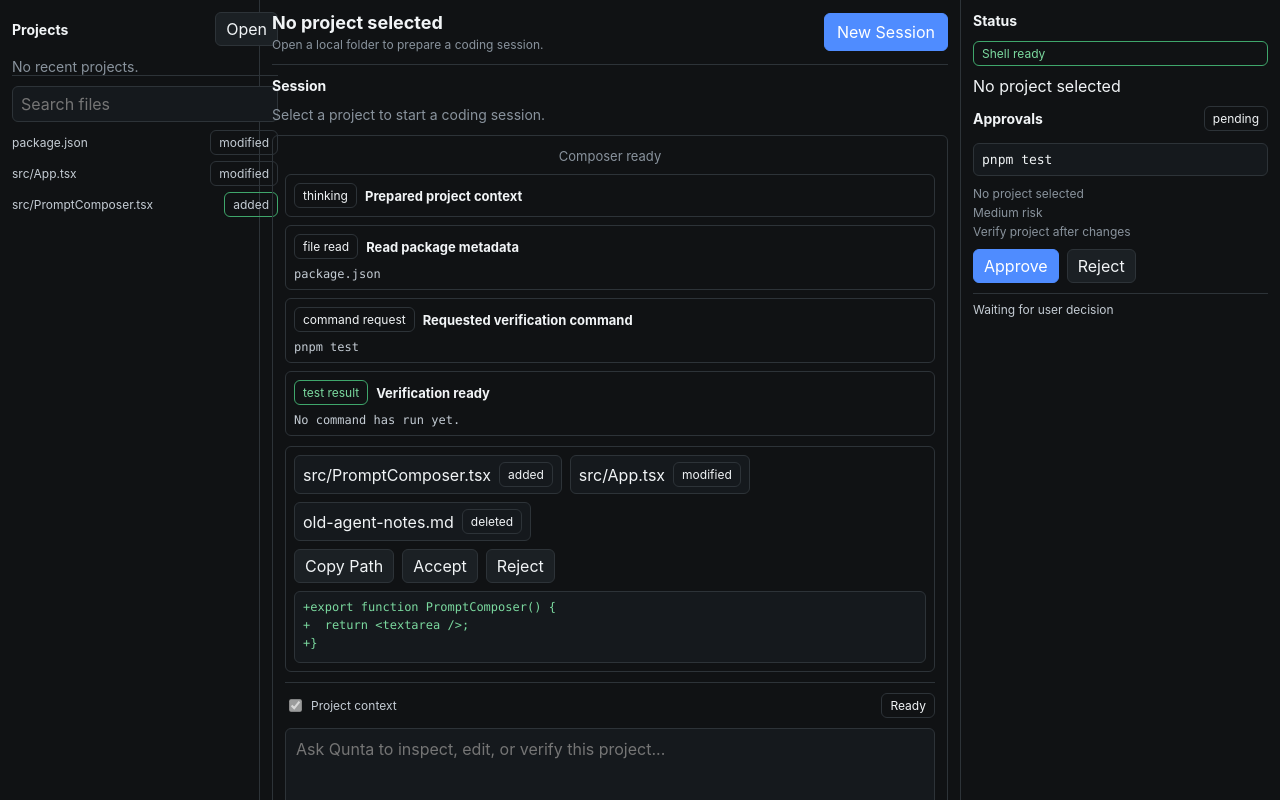
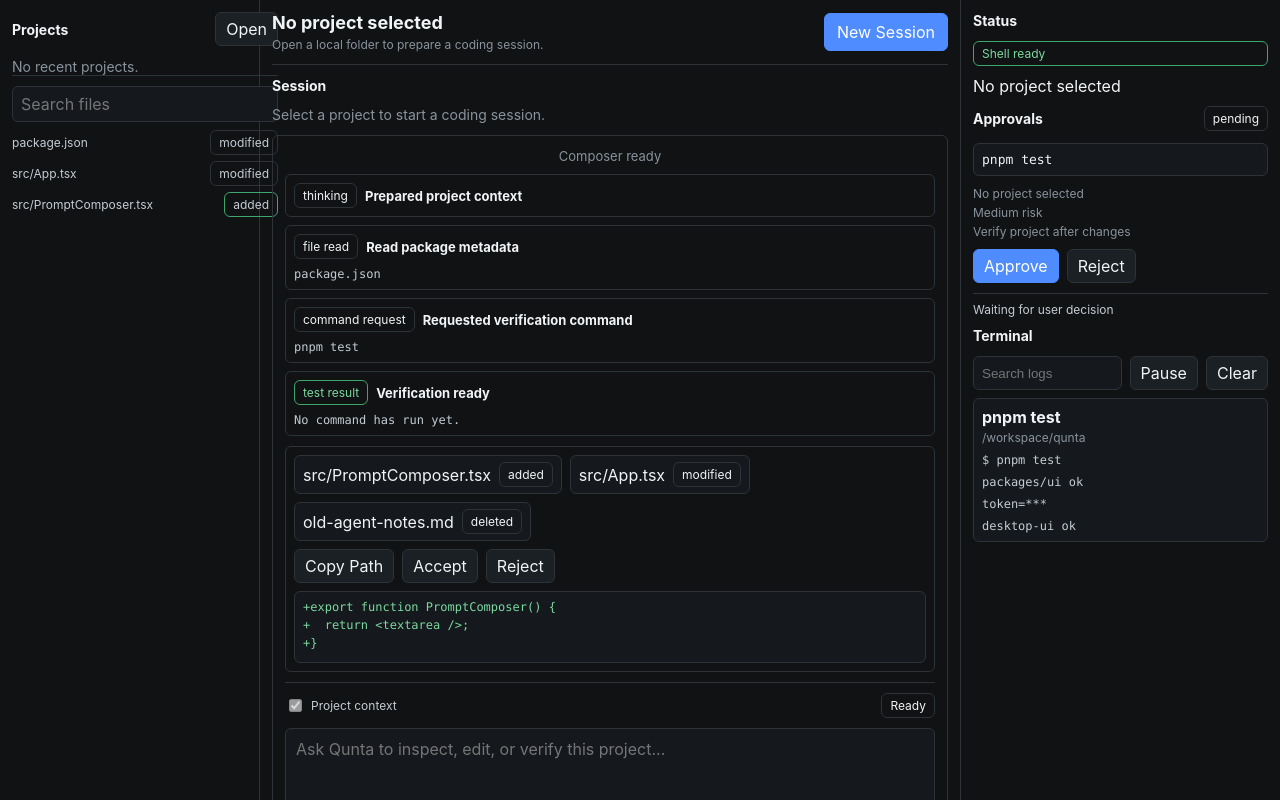
Before and after one commit to bestmaa/qunta, a React (Vite) app in the folder apps/desktop-ui/: page / in a window 1280 px wide. Shown: the top 800 px of the page. Built offline with nearby package versions, Linux system fonts and the light colour scheme.

Commit message:
Add terminal log panel

```diff
--- a/apps/desktop-ui/src/App.tsx
+++ b/apps/desktop-ui/src/App.tsx
@@ -11,8 +11,9 @@ import {
 import { AgentTimeline } from "./AgentTimeline.js";
 import { DiffViewer } from "./DiffViewer.js";
 import { FileTree } from "./FileTree.js";
-import { mockDiffs, mockEvents, mockFiles } from "./mock-data.js";
+import { mockDiffs, mockEvents, mockFiles, mockTerminalGroups } from "./mock-data.js";
 import { PromptComposer } from "./PromptComposer.js";
+import { TerminalLogPanel } from "./TerminalLogPanel.js";
 
 const recentProjectsKey = "qunta.recentProjects";
 
@@ -161,6 +162,9 @@ export function App() {
               <div className="approval-audit">{approvalAudit}</div>
             </div>
           </Panel>
+          <Panel heading="Terminal">
+            <TerminalLogPanel groups={mockTerminalGroups} />
+          </Panel>
         </div>
       }
       sidebar={
--- /dev/null
+++ b/apps/desktop-ui/src/TerminalLogPanel.tsx
@@ -0,0 +1,72 @@
+import { Button } from "@qunta/ui";
+import { useMemo, useState } from "react";
+
+export interface TerminalCommandGroup {
+  readonly command: string;
+  readonly cwd: string;
+  readonly lines: readonly string[];
+}
+
+export interface TerminalLogPanelProps {
+  readonly groups: readonly TerminalCommandGroup[];
+}
+
+export function maskTerminalLine(line: string) {
+  return line
+    .replace(/(token|secret|password|api[_-]?key)=\S+/gi, "$1=***")
+    .replace(/Bearer\s+\S+/gi, "Bearer ***")
+    .replace(/\x1b\[[0-9;]*m/g, "");
+}
+
+export function TerminalLogPanel({ groups }: TerminalLogPanelProps) {
+  const [query, setQuery] = useState("");
+  const [paused, setPaused] = useState(false);
+  const [cleared, setCleared] = useState(false);
+  const visibleGroups = useMemo(() => {
+    if (cleared) {
+      return [];
+    }
+
+    return groups.map((group) => ({
+      ...group,
+      lines: group.lines
+        .map(maskTerminalLine)
+        .filter((line) => line.toLowerCase().includes(query.toLowerCase()))
+    }));
+  }, [cleared, groups, query]);
+
+  return (
+    <div className="terminal-panel">
+      <div className="terminal-controls">
+        <input
+          onChange={(event) => setQuery(event.currentTarget.value)}
+          placeholder="Search logs"
+          value={query}
+        />
+        <Button onClick={() => setPaused(!paused)} size="sm">
+          {paused ? "Resume" : "Pause"}
+        </Button>
+        <Button onClick={() => setCleared(true)} size="sm">
+          Clear
+        </Button>
+      </div>
+      <div className="terminal-output" aria-live={paused ? "off" : "polite"}>
+        {visibleGroups.length === 0 ? (
+          <div className="empty-state">No command output.</div>
+        ) : (
+          visibleGroups.map((group) => (
+            <section className="terminal-group" key={`${group.cwd}:${group.command}`}>
+              <header>
+                <strong>{group.command}</strong>
+                <span>{group.cwd}</span>
+              </header>
+              {group.lines.map((line, index) => (
+                <code key={`${group.command}-${index}`}>{line}</code>
+              ))}
+            </section>
+          ))
+        )}
+      </div>
+    </div>
+  );
+}
--- a/apps/desktop-ui/src/mock-data.ts
+++ b/apps/desktop-ui/src/mock-data.ts
@@ -1,6 +1,7 @@
 import type { AgentTimelineEvent } from "./AgentTimeline.js";
 import type { DiffFile } from "./DiffViewer.js";
 import type { FileTreeEntry } from "./FileTree.js";
+import type { TerminalCommandGroup } from "./TerminalLogPanel.js";
 
 export const mockEvents: readonly AgentTimelineEvent[] = [
   { id: "evt-1", title: "Prepared project context", type: "thinking" },
@@ -39,3 +40,11 @@ export const mockDiffs: readonly DiffFile[] = [
     hunks: ["-temporary notes", "-remove before beta"]
   }
 ];
+
+export const mockTerminalGroups: readonly TerminalCommandGroup[] = [
+  {
+    command: "pnpm test",
+    cwd: "/workspace/qunta",
+    lines: ["$ pnpm test", "packages/ui ok", "token=hidden-value", "desktop-ui ok"]
+  }
+];
--- a/apps/desktop-ui/src/styles.css
+++ b/apps/desktop-ui/src/styles.css
@@ -392,6 +392,58 @@ button {
   padding-top: 8px;
 }
 
+.terminal-panel,
+.terminal-output,
+.terminal-group {
+  display: grid;
+  gap: 8px;
+}
+
+.terminal-controls {
+  display: flex;
+  flex-wrap: wrap;
+  gap: 8px;
+}
+
+.terminal-controls input {
+  background: #15191d;
+  border: 1px solid #2d3338;
+  border-radius: 6px;
+  color: #f1f4f6;
+  flex: 1;
+  min-width: 120px;
+  padding: 6px 8px;
+}
+
+.terminal-output {
+  max-height: 240px;
+  overflow: auto;
+}
+
+.terminal-group {
+  background: #15191d;
+  border: 1px solid #2d3338;
+  border-radius: 6px;
+  padding: 8px;
+}
+
+.terminal-group header {
+  display: grid;
+  gap: 3px;
+}
+
+.terminal-group header span,
+.terminal-group code {
+  color: #89939d;
+  font-size: 12px;
+  overflow-wrap: anywhere;
+}
+
+.terminal-group code {
+  color: #c4ccd4;
+  font-family: ui-monospace, "SFMono-Regular", Consolas, monospace;
+}
+
 .composer {
   border-top: 1px solid #2d3338;
   display: grid;
```
Also changed, not shown: 2 other files (tests, documents, lock files or other folders).
